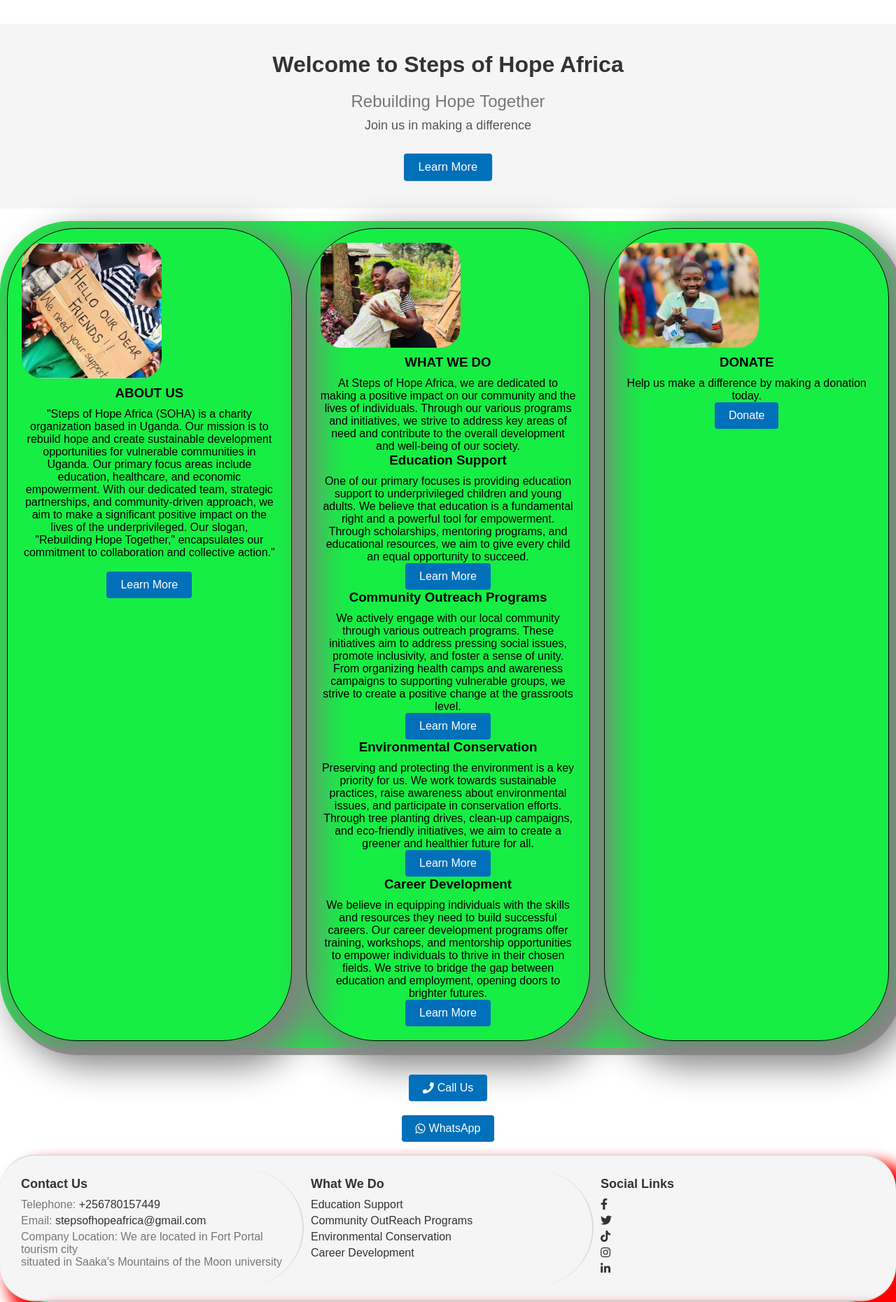
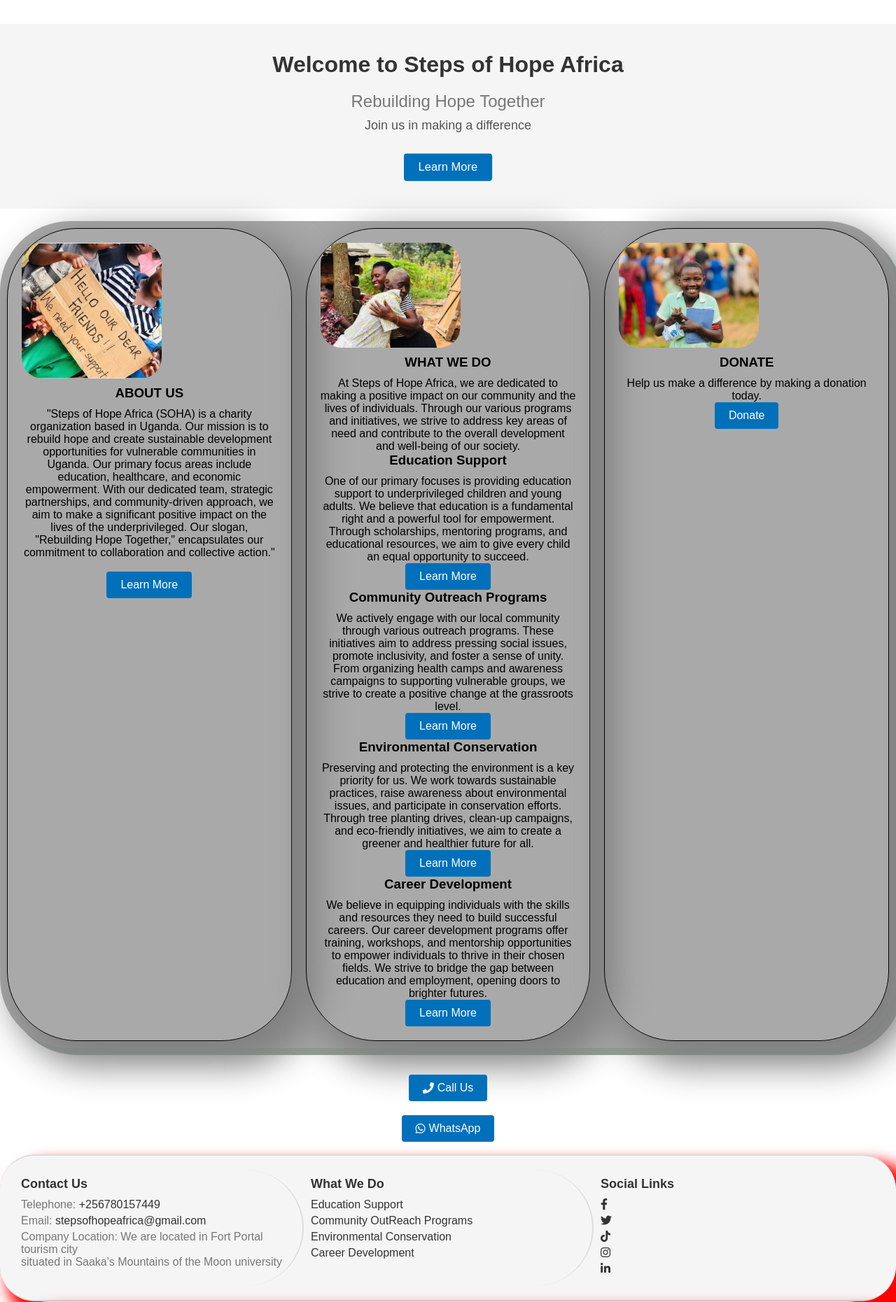
Before and after one commit to YetsTechHub256/stepsofhopeafrica, a PHP site: page / in a window 1280 px wide. Shown: the part 988-2849 px from the top of the page at 70% size. Run offline with PHP 8.4, Linux system fonts and the light colour scheme.

Commit message:
Update css.css

```diff
--- a/css.css
+++ b/css.css
@@ -229,7 +229,7 @@ footer {
 
 .container {
   display: flex;
-  background-color: #16EE44;
+  background-color: darkgrey;
   border-radius: 100px;
   box-shadow: 10px 10px #919E94;
 }
```
